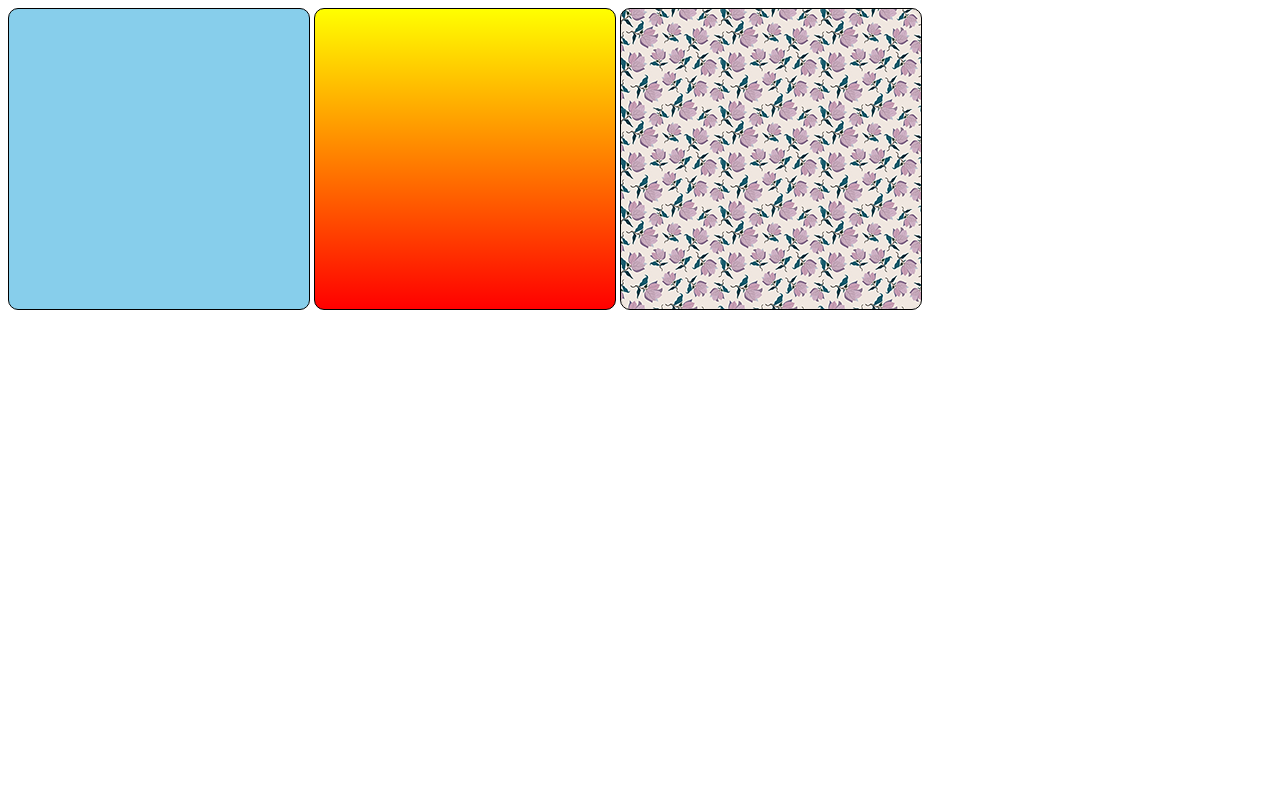
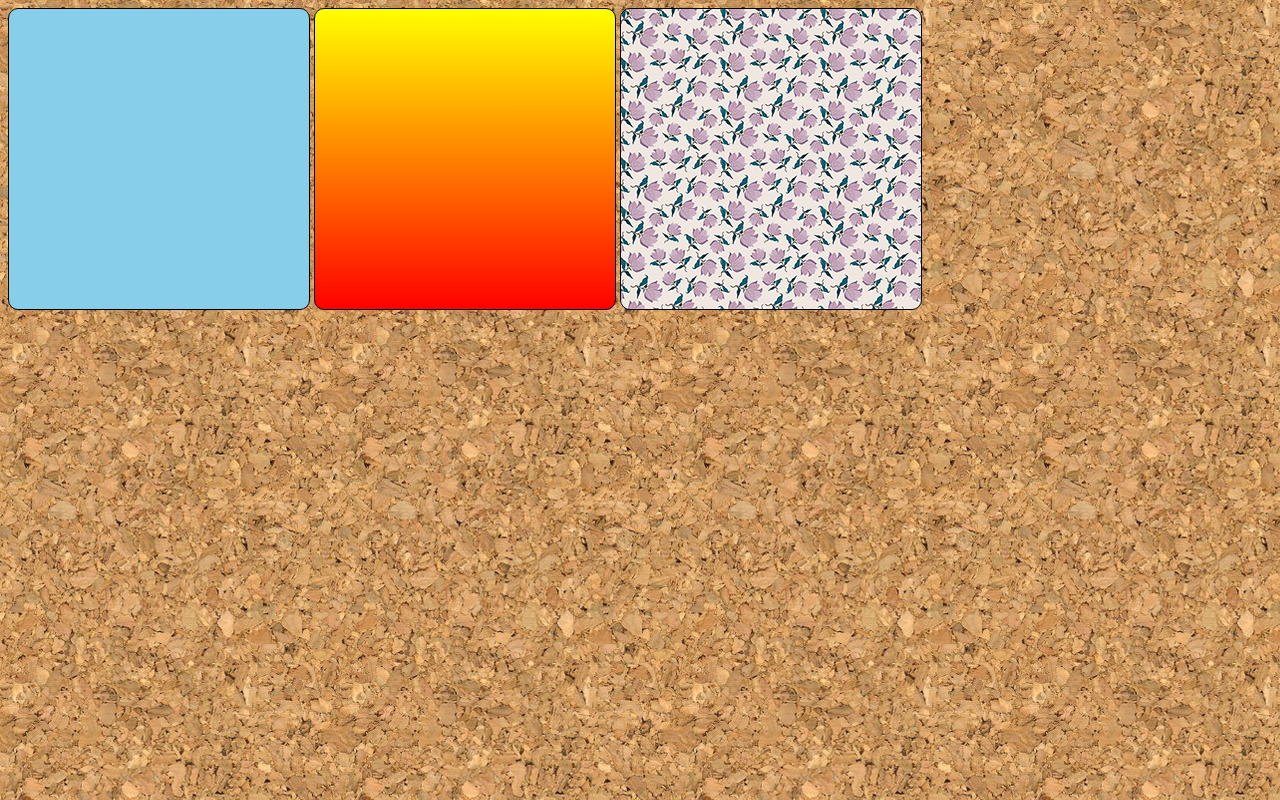
Before and after one commit to ThalesJoazeiro/html-css, a plain HTML site: page exercicios/exe023/fundo001.html in a window 1280 px wide. Drawn offline with Linux system fonts and the light colour scheme.

Commit message:
Update fundo001.html

```diff
--- a/exercicios/exe023/fundo001.html
+++ b/exercicios/exe023/fundo001.html
@@ -6,6 +6,10 @@
     <meta name="viewport" content="width=device-width, initial-scale=1.0">
     <title>Teste de Imagem de Fundo</title>
     <style>
+
+        body{
+            background-image: url(imagens/wallpaper001.jpg);
+        }
         div.quadrado{
             display: inline-block;
             border: 1px solid black;
```
